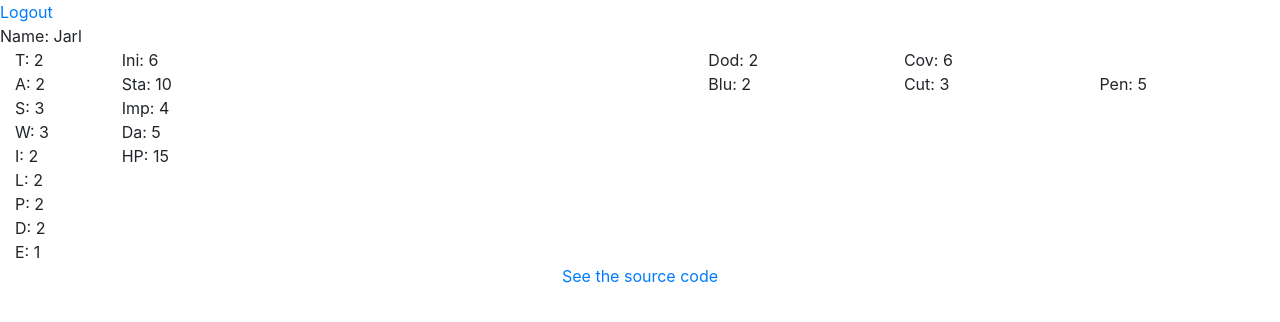
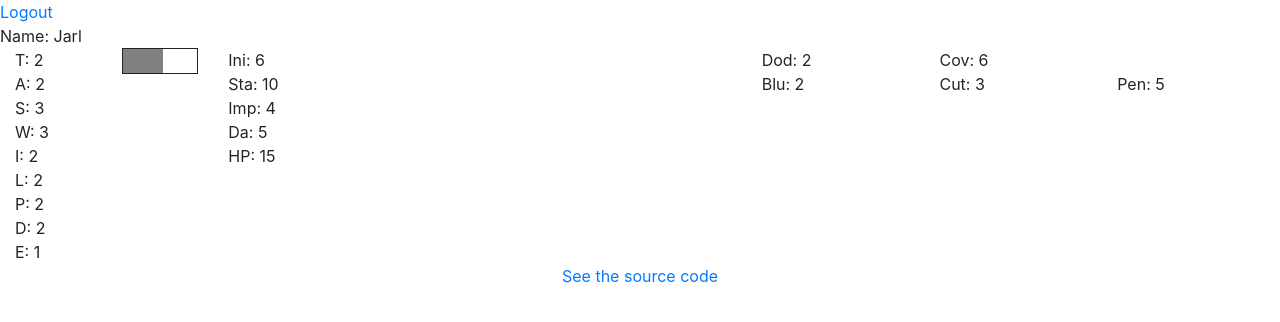
Before and after one commit to cfriaszapater/bs-character, a React (Create React App) app: page / in a window 1280 px wide. Shown: the top 322 px of the page. Built offline with nearby package versions, Linux system fonts and the light colour scheme; sample sign-in values are in the browser's storage.

Commit message:
horizontal percentage bar

```diff
--- a/public/index.html
+++ b/public/index.html
@@ -31,6 +31,7 @@
       integrity="sha384-ggOyR0iXCbMQv3Xipma34MD+dH/1fQ784/j6cY/iJTQUOhcWr7x9JvoRxT2MZw1T"
       crossorigin="anonymous"
     />
+    <link rel="stylesheet" href="styles.css" />
   </head>
   <body>
     <noscript>You need to enable JavaScript to run this app.</noscript>
--- /dev/null
+++ b/public/styles.css
@@ -0,0 +1,3 @@
+div.horizontal-bar-container {
+  border: 1px solid;
+}
--- a/src/components/character/characterSheet.tsx
+++ b/src/components/character/characterSheet.tsx
@@ -55,6 +55,19 @@ export default class CharacterSheet extends React.Component<
                 <div>D: {character.attributes.D}</div>
                 <div>E: {character.attributes.E}</div>
               </div>
+              <div id="attribute-bars" className="col-1">
+                {/* TODO HorizontalBar component */}
+                <div className="horizontal-bar-container">
+                  <div
+                    style={{
+                      backgroundColor: "grey",
+                      width: (character.attributes.T * 100) / 5
+                    }}
+                  >
+                    &nbsp;
+                  </div>
+                </div>
+              </div>
               <div id="characteristics" className="col">
                 <div>Ini: {character.characteristics.initiative}</div>
                 <div>Sta: {character.characteristics.stamina}</div>
```
